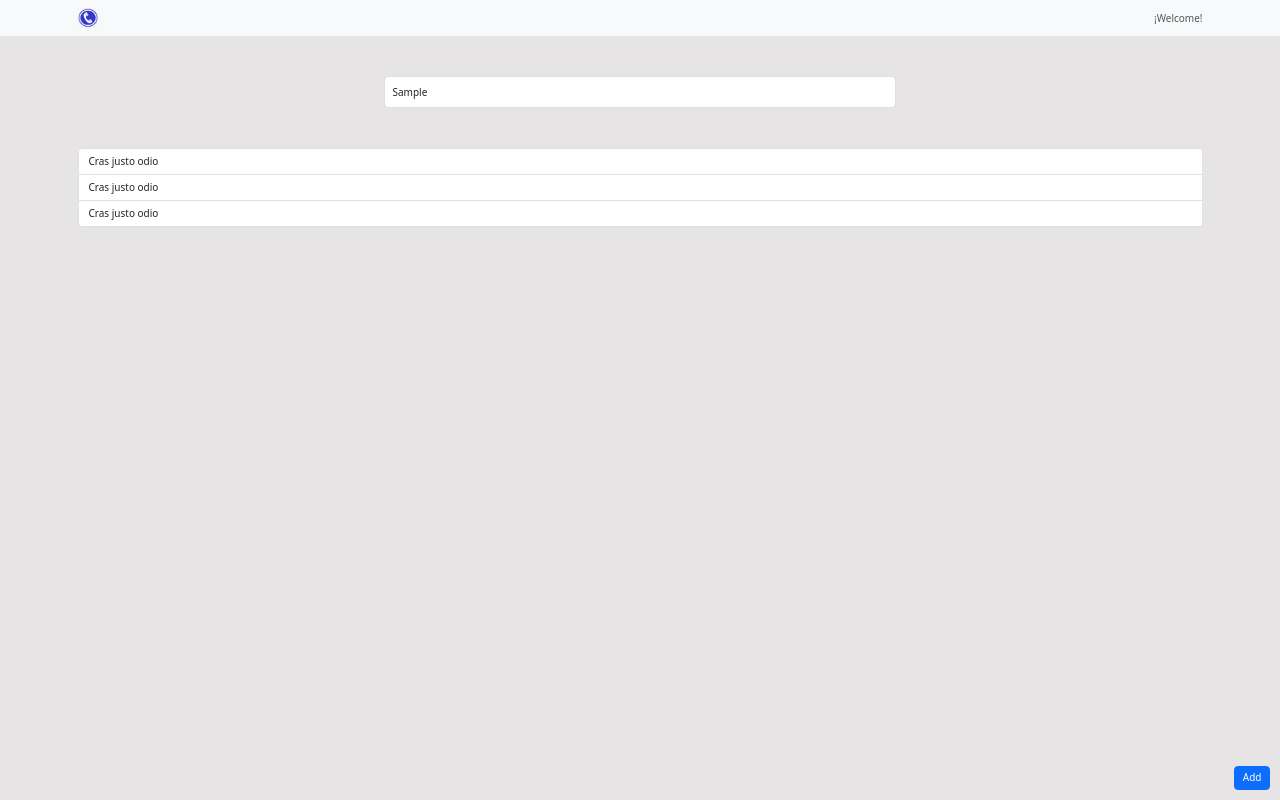
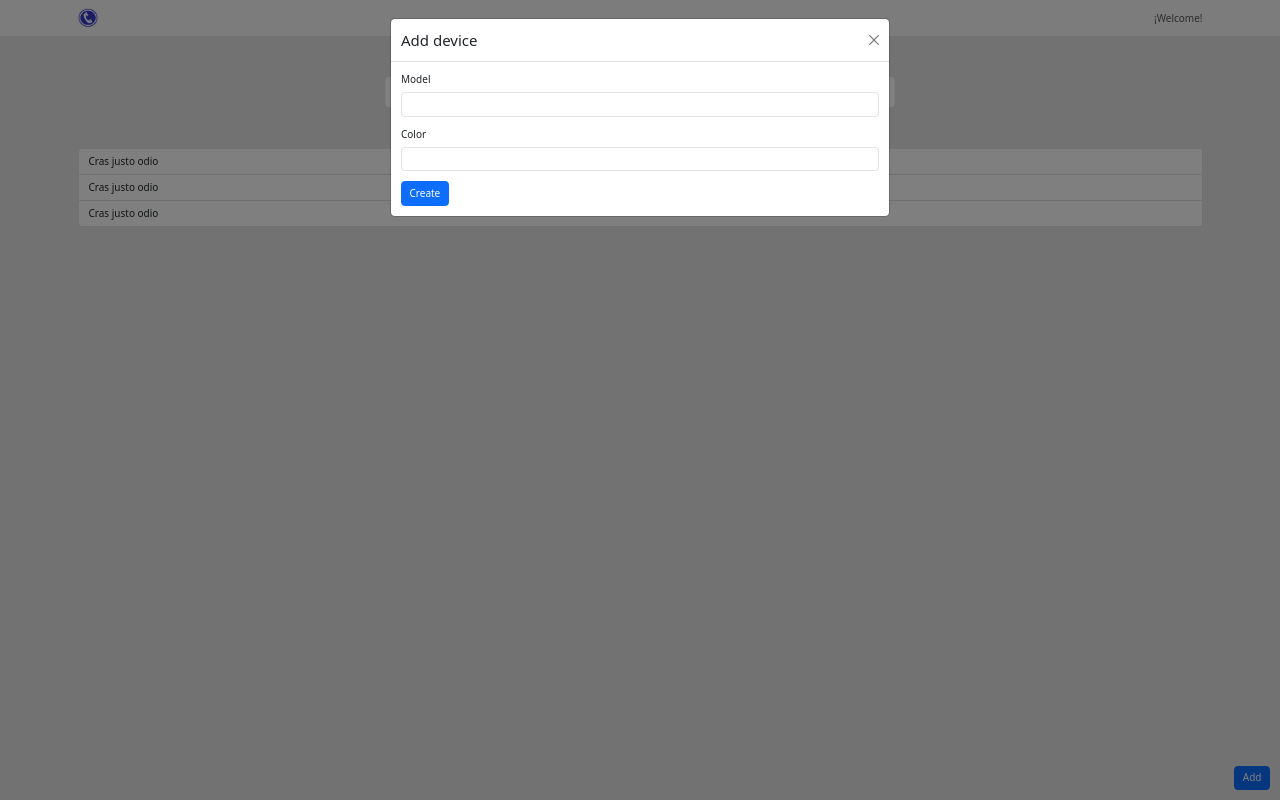
Before and after one commit to AngelicaGE/taller-react-tec, a React (Create React App) app in the folder taller-tec/: page / in a window 1280 px wide. Both pictures are taken after typing "Sample" into the empty fields and a click on the button "Add". Built offline with nearby package versions, Linux system fonts and the light colour scheme.

Commit message:
ADD fab icon

```diff
--- /dev/null
+++ b/taller-tec/src/Components/DeviceModal/DeviceModalContainer.js
@@ -0,0 +1,28 @@
+import React from "react";
+import Modal from "react-bootstrap/Modal";
+import Button from "react-bootstrap/Button";
+
+const DeviceModalContainer = ({ isModalOpened, setIsModalOpened }) => {
+  return (
+    <Modal show={isModalOpened}>
+      <Modal.Header closeButton onClick={() => setIsModalOpened(false)}>
+        <Modal.Title>Add device</Modal.Title>
+      </Modal.Header>
+      <Modal.Body>
+      <form>
+        <div className="mb-3">
+          <label htmlFor="deviceModel" className="form-label">Model</label>
+          <input type="text" className="form-control" id="deviceModel" aria-describedby="emailHelp"/>
+        </div>
+        <div className="mb-3">
+          <label htmlFor="deviceColor" className="form-label">Color</label>
+          <input type="text" className="form-control" id="deviceColor"/>
+        </div>
+        <button type="submit" className="btn btn-primary">Create</button>
+      </form>
+      </Modal.Body>
+    </Modal>
+  );
+};
+
+export default DeviceModalContainer;
--- a/taller-tec/src/Components/FAB/FAB.js
+++ b/taller-tec/src/Components/FAB/FAB.js
@@ -1,13 +1,19 @@
 import React from 'react'
 
-const FAB = () => {
+const FAB = ({setIsModalOpened}) => {
   return (
     <div className='FAB' style={{
         position: 'fixed',
         bottom: '10px',
         right: '10px'
     }}>
-        <button type="button" class="btn btn-primary">Add</button>
+        <button
+            type="button"
+            className="btn btn-primary"
+            onClick={() => setIsModalOpened(true)}
+        >
+            Add
+        </button>
     </div>
   )
 }
--- a/taller-tec/src/Components/Home/Home.js
+++ b/taller-tec/src/Components/Home/Home.js
@@ -1,19 +1,29 @@
-import React from 'react'
-import '../../Styles/home.css'
-import Navbar from '../Navbar/Navbar'
-import Search from '../Search/Search'
-import DevicesContainer from '../Devices/DevicesContainer'
-import FAB from '../FAB/FAB'
+import React, {useState} from "react";
+
+import "../../Styles/home.css";
+import Navbar from "../Navbar/Navbar";
+import Search from "../Search/Search";
+import DevicesContainer from "../Devices/DevicesContainer";
+import FAB from "../FAB/FAB";
+import DeviceModalContainer from "../DeviceModal/DeviceModalContainer";
 
 const Home = () => {
-  return (
-    <div className='Home'>
-        <Navbar></Navbar>
-        <Search></Search>
-        <DevicesContainer></DevicesContainer>
-        <FAB></FAB>
-    </div>
-  )
-}
+    const [isModalOpened, setIsModalOpened] = useState(false)
 
-export default Home
+    return (
+        <div className="Home">
+            <Navbar></Navbar>
+            <Search></Search>
+            <DevicesContainer></DevicesContainer>
+            <FAB
+                setIsModalOpened={setIsModalOpened}
+            ></FAB>
+            <DeviceModalContainer
+                isModalOpened={isModalOpened}
+                setIsModalOpened={setIsModalOpened}
+            ></DeviceModalContainer>
+        </div>
+    );
+};
+
+export default Home;
```
